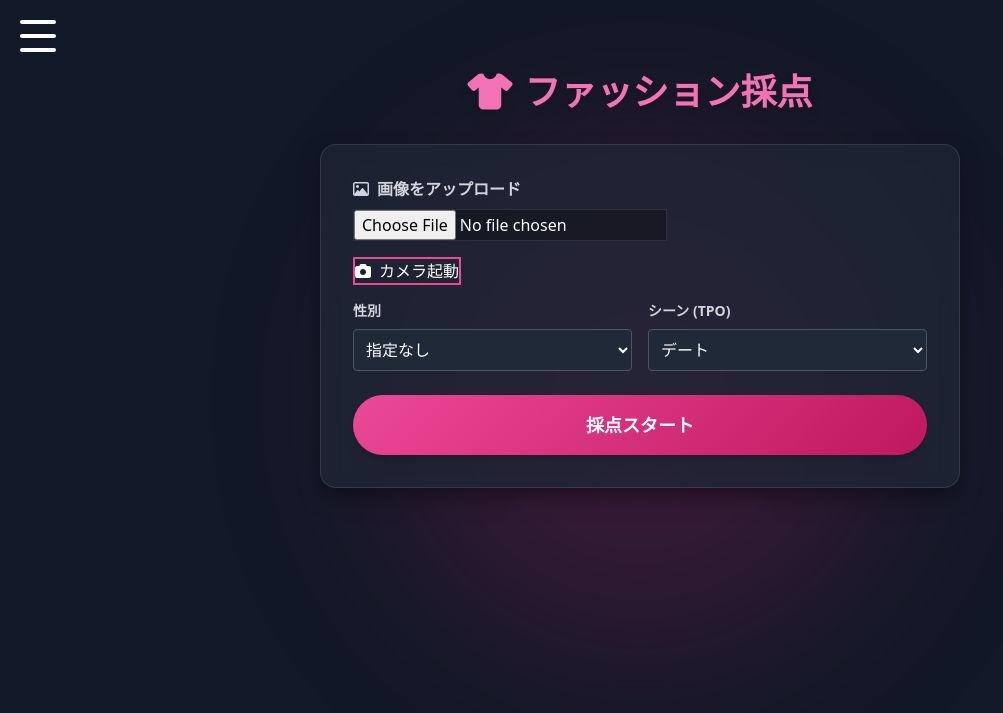
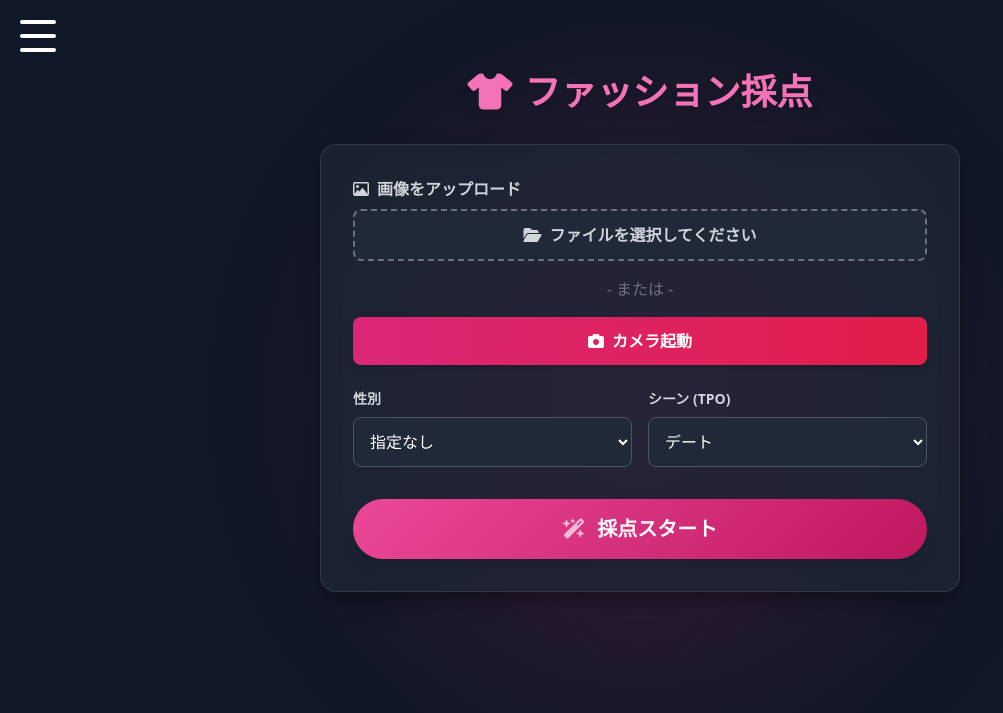
Before and after one commit to kado0314/PBLhome, a Flask app: page /scoring/ in a window 1280 px wide. Shown: the top 713 px of the page, without its empty margins (0-1003 px from the left). Run offline with Flask 3, Linux system fonts and the light colour scheme; some libraries are stand-ins or nearby versions.

Commit message:
Update saiten.html

```diff
--- a/scoring/templates/saiten.html
+++ b/scoring/templates/saiten.html
@@ -4,18 +4,22 @@
     <meta charset="UTF-8">
     <meta name="viewport" content="width=device-width, initial-scale=1.0">
     <title>ファッション採点</title>
-
     <link rel="icon" href="https://github.com/kado0314/PBLcamera/blob/main/static/image/huku.png?raw=true" type="image/png">
-
     <script src="https://cdn.tailwindcss.com"></script>
-
     <link rel="stylesheet" href="https://cdnjs.cloudflare.com/ajax/libs/font-awesome/6.4.0/css/all.min.css">
-
     <link rel="stylesheet" href="{{ url_for('scoring.static', filename='css/fashion.css') }}">
 </head>
 <body class="bg-gray-900 text-white min-h-screen relative overflow-x-hidden font-sans">
 
     <div class="fixed top-1/2 left-1/2 -translate-x-1/2 -translate-y-1/2 w-[500px] h-[500px] bg-pink-600 rounded-full blur-[100px] opacity-20 -z-10 pointer-events-none"></div>
+
+    <div id="loadingOverlay" class="fixed inset-0 bg-gray-900/80 backdrop-blur-sm z-[6000] hidden flex flex-col items-center justify-center">
+        <div class="animate-spin text-pink-500 text-6xl mb-4">
+            <i class="fa-solid fa-shirt"></i>
+        </div>
+        <p class="text-xl font-bold text-pink-400 animate-pulse">AIが採点中...</p>
+        <p class="text-sm text-gray-300 mt-2">しばらくそのままお待ちください</p>
+    </div>
 
     <div class="hamburger-menu fixed top-5 left-5 w-9 h-8 cursor-pointer z-[5000] flex flex-col justify-between" id="hamburgerMenu">
         <span class="block w-full h-1 bg-white rounded transition-all duration-300"></span>
@@ -25,30 +29,10 @@
 
     <nav class="sidebar fixed top-0 left-0 w-64 h-full bg-gray-900/95 backdrop-blur-md border-r border-white/10 z-[4000] pt-20 -translate-x-full transition-transform duration-300" id="sidebar">
         <ul>
-            <li>
-                <a href="/" class="flex items-center px-6 py-4 text-lg text-white hover:bg-white/10 transition-colors border-b border-white/10">
-                    <div style="width:40px; text-align:center;"><i class="fa-solid fa-house fa-lg"></i></div>
-                    <span class="ml-2 font-bold">ホーム</span>
-                </a>
-            </li>
-            <li>
-                <a href="/scoring/saiten" class="flex items-center px-6 py-4 text-lg text-white hover:bg-white/10 transition-colors border-b border-white/10">
-                    <div style="width:40px; text-align:center;"><i class="fa-solid fa-shirt fa-lg text-pink-500"></i></div>
-                    <span class="ml-2 font-bold">ファッション採点</span>
-                </a>
-            </li>
-            <li>
-                <a href="/Typamera/templates/typing.html" class="flex items-center px-6 py-4 text-lg text-white hover:bg-white/10 transition-colors border-b border-white/10">
-                    <div style="width:40px; text-align:center;"><i class="fa-solid fa-keyboard fa-lg text-amber-400"></i></div>
-                    <span class="ml-2 font-bold">タイピング</span>
-                </a>
-            </li>
-            <li>
-                <a href="/Privacy/index.html" class="flex items-center px-6 py-4 text-lg text-white hover:bg-white/10 transition-colors border-b border-white/10">
-                    <div style="width:40px; text-align:center;"><i class="fa-solid fa-video fa-lg text-indigo-500"></i></div>
-                    <span class="ml-2 font-bold">プライバシーガード</span>
-                </a>
-            </li>
+            <li><a href="/" class="flex items-center px-6 py-4 text-lg text-white hover:bg-white/10 transition-colors border-b border-white/10"><div style="width:40px; text-align:center;"><i class="fa-solid fa-house fa-lg"></i></div><span class="ml-2 font-bold">ホーム</span></a></li>
+            <li><a href="/scoring/saiten" class="flex items-center px-6 py-4 text-lg text-white hover:bg-white/10 transition-colors border-b border-white/10"><div style="width:40px; text-align:center;"><i class="fa-solid fa-shirt fa-lg text-pink-500"></i></div><span class="ml-2 font-bold">ファッション採点</span></a></li>
+            <li><a href="/Typamera/templates/typing.html" class="flex items-center px-6 py-4 text-lg text-white hover:bg-white/10 transition-colors border-b border-white/10"><div style="width:40px; text-align:center;"><i class="fa-solid fa-keyboard fa-lg text-amber-400"></i></div><span class="ml-2 font-bold">タイピング</span></a></li>
+            <li><a href="/Privacy/index.html" class="flex items-center px-6 py-4 text-lg text-white hover:bg-white/10 transition-colors border-b border-white/10"><div style="width:40px; text-align:center;"><i class="fa-solid fa-video fa-lg text-indigo-500"></i></div><span class="ml-2 font-bold">プライバシーガード</span></a></li>
         </ul>
     </nav>
 
@@ -58,26 +42,37 @@
             <i class="fa-solid fa-shirt mr-3"></i>ファッション採点
         </h1>
 
-        <form method="POST" enctype="multipart/form-data" action="{{ url_for('scoring.saiten') }}" class="w-full">
+        <form method="POST" enctype="multipart/form-data" action="{{ url_for('scoring.saiten') }}" class="w-full" id="scoringForm">
 
             <label class="block text-gray-300 font-bold mb-2"><i class="fa-regular fa-image mr-2"></i>画像をアップロード</label>
-            <input type="file" name="image_file" accept="image/*" capture="camera" id="imageInput" class="mb-4">
 
-            <div class="flex gap-2 mb-4">
-                <button type="button" id="openCameraBtn" class="bg-transparent border-2 border-pink-500 text-white hover:bg-pink-500/20"><i class="fa-solid fa-camera mr-2"></i>カメラ起動</button>
+            <div class="flex flex-col gap-3 mb-6">
+                <input type="file" name="image_file" accept="image/*" capture="camera" id="imageInput" class="hidden">
+                <label for="imageInput" class="flex items-center justify-center cursor-pointer bg-gray-800 hover:bg-gray-700 border-2 border-dashed border-gray-500 hover:border-pink-500 text-gray-300 font-bold py-3 px-4 rounded-lg transition-all duration-300 group">
+                    <i class="fa-solid fa-folder-open mr-2 group-hover:text-pink-400 transition-colors"></i>
+                    <span id="fileName">ファイルを選択してください</span>
+                </label>
+
+                <div class="text-center text-gray-500 my-1">- または -</div>
+
+                <button type="button" id="toggleCameraBtn" class="flex items-center justify-center bg-gradient-to-r from-pink-600 to-rose-600 hover:from-pink-500 hover:to-rose-500 text-white font-bold py-3 px-4 rounded-lg shadow-md hover:shadow-pink-500/30 transition-all transform hover:-translate-y-1">
+                    <i class="fa-solid fa-camera mr-2"></i><span>カメラ起動</span>
+                </button>
             </div>
 
-            <div id="cameraArea" class="hidden mb-4">
-                <video id="cameraVideo" autoplay playsinline class="w-full rounded-lg border border-gray-600 mb-2"></video>
-                <button type="button" id="takePhotoBtn" class="bg-transparent border-2 border-pink-500 text-white hover:bg-pink-500/20 w-full"><i class="fa-solid fa-circle-dot mr-2"></i>撮影</button>
+            <div id="cameraArea" class="hidden mb-6 p-2 bg-black/50 rounded-xl border border-pink-500/50">
+                <video id="cameraVideo" autoplay playsinline class="w-full rounded-lg mb-3 transform scale-x-[-1]"></video>
+                <button type="button" id="takePhotoBtn" class="w-full bg-pink-600 hover:bg-pink-500 text-white font-bold py-3 rounded-lg shadow transition-colors">
+                    <i class="fa-solid fa-camera-retro mr-2"></i>撮影する
+                </button>
             </div>
 
-            <img id="imagePreview" src="" class="w-full rounded-lg hidden mb-6 border-2 border-gray-600">
+            <img id="imagePreview" src="" class="w-full rounded-lg hidden mb-8 border-2 border-pink-500/50 shadow-xl">
 
-            <div class="grid grid-cols-2 gap-4 mb-6">
+            <div class="grid grid-cols-2 gap-4 mb-8">
                 <div>
                     <label for="user_gender" class="block text-gray-300 text-sm font-bold mb-2">性別</label>
-                    <select name="user_gender" id="user_gender" class="bg-gray-800 border border-gray-600 text-white rounded p-2 w-full focus:border-pink-500 outline-none">
+                    <select name="user_gender" id="user_gender" class="bg-gray-800 border border-gray-600 text-white rounded-lg p-3 w-full focus:border-pink-500 outline-none transition-colors">
                         <option value="neutral" {% if selected_gender == 'neutral' %}selected{% endif %}>指定なし</option>
                         <option value="male" {% if selected_gender == 'male' %}selected{% endif %}>男性</option>
                         <option value="female" {% if selected_gender == 'female' %}selected{% endif %}>女性</option>
@@ -85,7 +80,7 @@
                 </div>
                 <div>
                     <label for="intended_scene" class="block text-gray-300 text-sm font-bold mb-2">シーン (TPO)</label>
-                    <select name="intended_scene" id="intended_scene" class="bg-gray-800 border border-gray-600 text-white rounded p-2 w-full focus:border-pink-500 outline-none">
+                    <select name="intended_scene" id="intended_scene" class="bg-gray-800 border border-gray-600 text-white rounded-lg p-3 w-full focus:border-pink-500 outline-none transition-colors">
                         <option value="date" {% if selected_scene == 'date' %}selected{% endif %}>デート</option>
                         <option value="work" {% if selected_scene == 'work' %}selected{% endif %}>仕事</option>
                         <option value="friends" {% if selected_scene == 'friends' %}selected{% endif %}>友達と遊ぶ</option>
@@ -93,57 +88,28 @@
                 </div>
             </div>
 
-            <button type="submit" class="w-full py-4 text-lg shadow-lg hover:shadow-pink-500/50 transition-all rounded-full font-bold">
-                採点スタート
+            <button type="submit" id="submitBtn" class="w-full py-4 text-xl bg-gradient-to-r from-pink-500 to-rose-500 hover:from-pink-400 hover:to-rose-400 text-white font-extrabold rounded-full shadow-lg hover:shadow-pink-500/50 transition-all transform hover:scale-[1.02] relative overflow-hidden group">
+                <span class="relative z-10 flex items-center justify-center">
+                    <i class="fa-solid fa-wand-magic-sparkles mr-3 animate-pulse"></i>採点スタート
+                </span>
+                <div class="absolute inset-0 h-full w-0 bg-white/20 transition-all duration-300 group-hover:w-full"></div>
             </button>
         </form>
 
         {% if uploaded_image_data %}
-        <div class="target fade-in w-full mt-8">
-            <h3 class="text-xl font-bold mb-4 text-white"><i class="fa-solid fa-crosshairs mr-2 text-pink-400"></i>採点対象</h3>
-            <img src="{{ uploaded_image_data }}" class="w-full rounded-lg border-2 border-pink-500 shadow-lg">
-        </div>
         {% endif %}
 
         {% if score is not none %}
         <div class="results fade-in w-full mt-8">
             <div class="res-head w-full text-center">
                 <h2 class="text-2xl font-bold mb-4 text-white">総合スコア</h2>
-                <span class="score block text-6xl font-extrabold text-pink-500 my-4 drop-shadow-md">{{ score }}</span>
+                <span class="score block text-7xl font-black text-transparent bg-clip-text bg-gradient-to-r from-pink-400 to-rose-300 my-4 drop-shadow-sm">{{ score }}<span class="text-4xl ml-1 text-pink-300">点</span></span>
                 <p class="text-xl mt-2 font-light text-gray-200">{{ recommendation }}</p>
             </div>
-
-            <div class="res-body flex flex-col md:flex-row gap-6 mt-8">
-                <div class="rating flex-1">
-                    <h4 class="text-lg font-bold mb-3 text-pink-300">AIからのフィードバック</h4>
-                    <ul class="space-y-2">
-                        {% for f in feedback %}
-                            <li class="bg-white/5 p-3 rounded border-l-4 border-pink-500"><i class="fa-solid fa-check mr-2 text-green-400"></i>{{ f }}</li>
-                        {% endfor %}
-                    </ul>
-                </div>
-
-                {% if radar_chart_data %}
-                <div class="chart flex-1 flex justify-center items-center bg-white/5 rounded-lg p-4">
-                    <img src="{{ radar_chart_data }}" alt="レーダーチャート" class="max-w-full h-auto">
-                </div>
-                {% endif %}
             </div>
-        </div>
         {% endif %}
     </div>
 
     <script src="{{ url_for('scoring.static', filename='js/saiten.js') }}"></script>
-
-    <script>
-        // ハンバーガーメニュー制御 (Tailwind対応)
-        const hamburger = document.getElementById('hamburgerMenu');
-        const sidebar = document.getElementById('sidebar');
-
-        hamburger.addEventListener('click', () => {
-            sidebar.classList.toggle('-translate-x-full'); // 画面外へ隠す/出すを切り替え
-            hamburger.classList.toggle('open');
-        });
-    </script>
 </body>
 </html>
```
